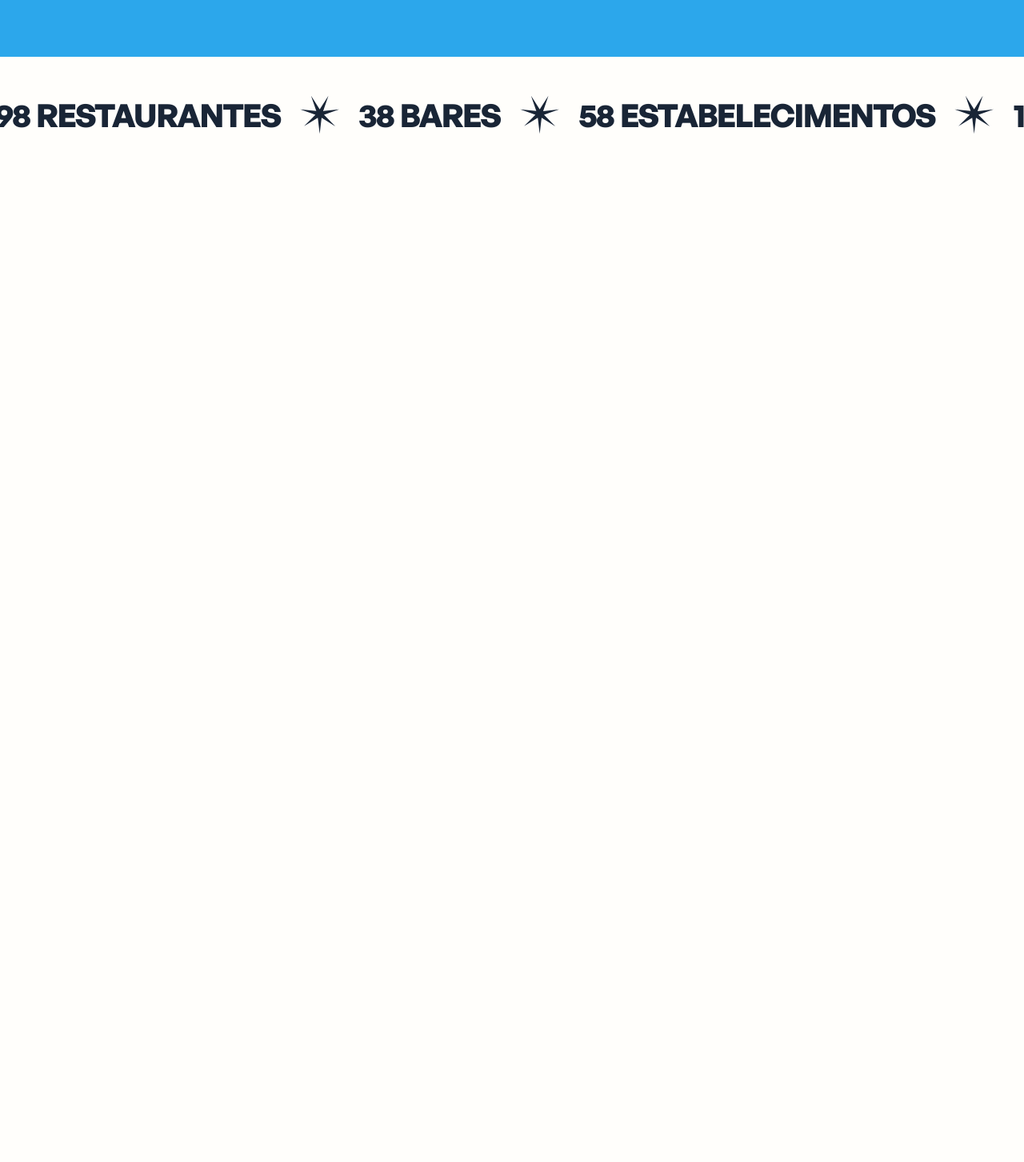
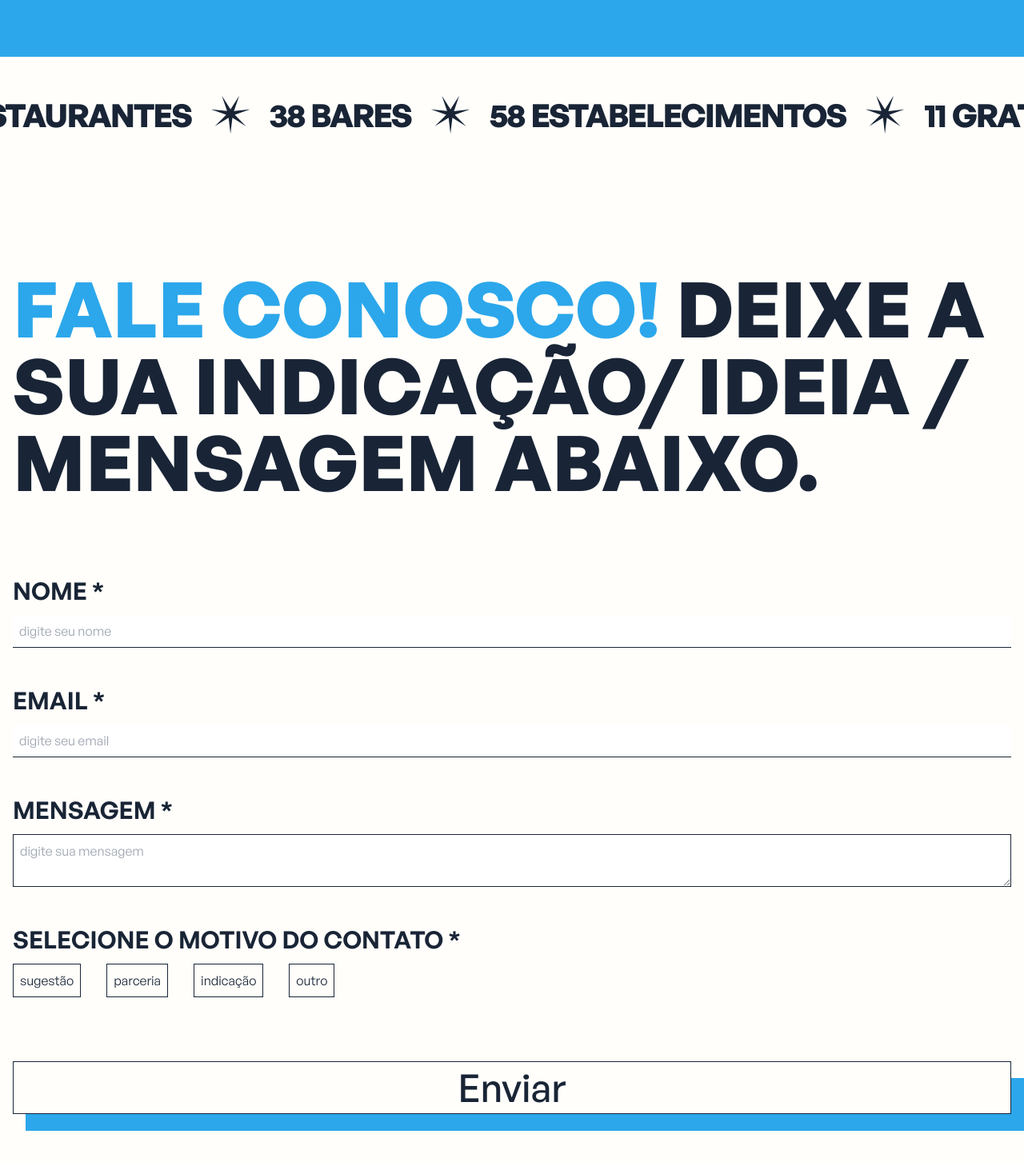
Before and after one commit to hicones/pime-bib, a Next.js app: page / in a window 1280 px wide. Shown: the part 697-2150 px from the top of the page at 80% size. Before the commit the page ends 1200 px from the top, so only its background shows below. Built offline with nearby package versions, Linux system fonts and the light colour scheme; no server answers.

Commit message:
feat: Add contact form

```diff
--- a/src/app/globals.css
+++ b/src/app/globals.css
@@ -25,11 +25,6 @@ body {
   @apply bg-background-100 text-fontcolor-100;
 }
 
-h1,
-.title {
-  @apply lg:text-8xl md:text-7xl text-3xl font-bold text-fontcolor-50 flex gap-2;
-}
-
 .parallax {
   z-index: -1;
   overflow: hidden;
@@ -52,6 +47,11 @@ h1,
   align-items: center;
 }
 
+h1,
+.title {
+  @apply lg:text-8xl md:text-7xl text-3xl font-bold text-fontcolor-50 flex gap-2;
+}
+
 .text1 {
   @apply font-medium text-2xl text-white;
 }
@@ -66,6 +66,18 @@ h1,
 
 .text4 {
   @apply font-semibold text-4xl text-fontcolor-100;
+}
+
+.text5 {
+  @apply lg:text-[5rem] md:text-4xl text-2xl font-bold;
+}
+
+.text6 {
+  @apply font-normal lg:text-3xl md:text-xl text-base;
+}
+
+label {
+  @apply font-semibold text-3xl text-fontcolor-100;
 }
 
 strong {
@@ -118,3 +130,25 @@ header#desktop {
 header#mobile {
   @apply flex lg:hidden;
 }
+
+header.showMenu {
+  @apply flex;
+}
+
+.formButton {
+  @apply bg-background-100 text-fontcolor-100 p-2 border border-fontcolor-100 font-medium text-5xl relative;
+  box-shadow: 16px 21px 0px 0px #2ca7eb;
+}
+
+.paulistinho {
+  @apply absolute bottom-20 left-8 lg:w-52 w-36 md:w-44;
+}
+
+.checkmark {
+  @apply p-2 cursor-pointer border border-fontcolor-100;
+  transition: all 0.2s ease-in-out;
+}
+
+.checked {
+  box-shadow: 8px 8px 0px 0px #2ca7eb;
+}
--- a/src/app/layout.tsx
+++ b/src/app/layout.tsx
@@ -3,6 +3,10 @@ import localFont from "next/font/local";
 import "./globals.css";
 import { Header } from "@/components/Header";
 import { MobileHeader } from "@/components/Header/MobileHeader";
+import { Footer } from "@/components/Home/Footer";
+import { ToastContainer } from "react-toastify";
+
+import "react-toastify/dist/ReactToastify.css";
 
 const generalSans = localFont({ src: "../fonts/GeneralSans.ttf" });
 
@@ -23,6 +27,8 @@ export default function RootLayout({
         <Header />
         <MobileHeader />
         {children}
+        <Footer />
+        <ToastContainer position="top-center" />
       </body>
     </html>
   );
--- a/src/app/page.tsx
+++ b/src/app/page.tsx
@@ -1,13 +1,15 @@
+import { ContactUs } from "@/components/Home/ContactUs";
 import { FirstSection } from "@/components/Home/FirstSection";
 import { SecondSection } from "@/components/Home/SecondSection";
 import { ThirdSection } from "@/components/Home/ThirdSection";
 
 export default function Home() {
   return (
-    <main className="flex min-h-screen flex-col items-center h-[150vh]">
+    <main className="flex min-h-screen flex-col items-center">
       <FirstSection />
       <SecondSection />
       <ThirdSection />
+      <ContactUs />
     </main>
   );
 }
--- a/src/components/Header/MobileHeader.tsx
+++ b/src/components/Header/MobileHeader.tsx
@@ -60,7 +60,7 @@ export const MobileHeader = () => {
           transition={{
             duration: 0.4,
           }}
-          className="fixed top-0 right-0 w-full h-screen bg-background-700 flex items-center justify-center"
+          className={`fixed top-0 right-0 w-full h-screen bg-background-700 flex items-center justify-center`}
         >
           <motion.ul
             initial={{
--- /dev/null
+++ b/src/components/Home/ContactUs/index.tsx
@@ -0,0 +1,155 @@
+"use client";
+
+import {
+  ContactUsSchema,
+  ContactUsZodType,
+} from "@/resolvers/contact-us-schema";
+import api from "@/services/api";
+import { zodResolver } from "@hookform/resolvers/zod";
+import { useEffect, useState } from "react";
+import { set, useForm } from "react-hook-form";
+import { toast } from "react-toastify";
+
+export const ContactUs = () => {
+  const [reasonList, setReasonList] = useState<string[]>([]);
+
+  const toggleReason = (reason: string) => {
+    if (reasonList?.includes(reason)) {
+      setReasonList(reasonList?.filter((item) => item !== reason));
+    } else {
+      setReasonList([...reasonList, reason]);
+    }
+  };
+
+  const form = useForm<ContactUsZodType>({
+    resolver: zodResolver(ContactUsSchema),
+    defaultValues: {
+      contact_reason: reasonList,
+    },
+  });
+  const {
+    formState: { errors },
+    handleSubmit,
+    setValue,
+    register,
+    reset,
+  } = form;
+
+  const onSubmit = async (data: ContactUsZodType) => {
+    try {
+      await api.post("/insertcontactus", data).then((response) => {
+        toast.success("Mensagem enviada com sucesso!");
+      });
+      setReasonList([]);
+      reset();
+    } catch (error) {
+      toast.error("Erro ao enviar mensagem!");
+    }
+  };
+
+  useEffect(() => {
+    if (reasonList) {
+      setValue("contact_reason", reasonList);
+    }
+  }, [reasonList, setValue]);
+
+  return (
+    <section
+      id="contactUs"
+      className="flex flex-col lg:pt-[7.5rem] pt-12 px-4 items-center gap-24 mb-12"
+    >
+      <p className="font-bold lg:text-8xl md:text-5xl text-2xl text-fontcolor-100 max-w-screen-xl">
+        <span className="text-background-700">FALE CONOSCO!</span> DEIXE A SUA
+        INDICAÇÃO/ IDEIA / MENSAGEM ABAIXO.
+      </p>
+      <form
+        onSubmit={handleSubmit(onSubmit)}
+        className="flex flex-col gap-12 w-full max-w-screen-xl"
+      >
+        <div className="flex flex-col gap-3">
+          <label htmlFor="name">NOME *</label>
+          <input
+            type="text"
+            id="name"
+            className="p-2 border-b border-b-fontcolor-100 outline-none focus-within:border-b-background-700 focus-within:border-b-2 transition duration-300"
+            placeholder="digite seu nome"
+            {...register("name")}
+          />
+          {errors.name && (
+            <span className="text-background-200">{errors.name?.message}</span>
+          )}
+        </div>
+        <div className="flex flex-col gap-3">
+          <label htmlFor="email">EMAIL *</label>
+          <input
+            type="text"
+            id="email"
+            className="p-2 border-b border-b-fontcolor-100 outline-none focus-within:border-b-background-700 focus-within:border-b-2 transition duration-300"
+            placeholder="digite seu email"
+            {...register("email")}
+          />
+          {errors.email && (
+            <span className="text-background-200">{errors.email?.message}</span>
+          )}
+        </div>
+        <div className="flex flex-col gap-3">
+          <label htmlFor="message">MENSAGEM *</label>
+          <textarea
+            className="p-2 border border-fontcolor-100 outline-none focus-within:border-background-700 focus-within:border-2 transition duration-300"
+            placeholder="digite sua mensagem"
+            id="message"
+            {...register("message")}
+          />
+          {errors.message && (
+            <span className="text-background-200">
+              {errors.message?.message}
+            </span>
+          )}
+        </div>
+        <div className="flex flex-col gap-3">
+          <label>SELECIONE O MOTIVO DO CONTATO *</label>
+          <ul className="flex items-center w-full lg:gap-8 md:gap-6 gap-4">
+            <span
+              className={`checkmark ${
+                reasonList?.includes("sugestão") && "checked"
+              }`}
+              onClick={() => toggleReason("sugestão")}
+            >
+              sugestão
+            </span>
+            <span
+              className={`checkmark ${
+                reasonList?.includes("parceria") && "checked"
+              }`}
+              onClick={() => toggleReason("parceria")}
+            >
+              parceria
+            </span>
+            <span
+              className={`checkmark ${
+                reasonList?.includes("indicação") && "checked"
+              }`}
+              onClick={() => toggleReason("indicação")}
+            >
+              indicação
+            </span>
+            <span
+              className={`checkmark ${
+                reasonList?.includes("outro") && "checked"
+              }`}
+              onClick={() => toggleReason("outro")}
+            >
+              outro
+            </span>
+          </ul>
+          {errors.contact_reason && (
+            <span className="text-background-200">
+              {errors.contact_reason?.message}
+            </span>
+          )}
+        </div>
+        <button className="formButton mt-8">Enviar</button>
+      </form>
+    </section>
+  );
+};
--- /dev/null
+++ b/src/components/Home/Footer/index.tsx
@@ -0,0 +1,12 @@
+/* eslint-disable @next/next/no-img-element */
+import { toast } from "react-toastify";
+export const Footer = () => {
+  return (
+    <footer className="flex items-center justify-center bg-background-700 p-8 mt-48 relative">
+      <img src="/paulistinho.svg" alt="paulistinho" className="paulistinho" />
+      <p className="text-center lg:text-2xl text-xl font-bold text-white">
+        TODOS DIREITOS RESERVADOS <br /> @paulistinho
+      </p>
+    </footer>
+  );
+};
--- /dev/null
+++ b/src/resolvers/contact-us-schema.ts
@@ -0,0 +1,10 @@
+import * as z from "zod";
+
+export const ContactUsSchema = z.object({
+  name: z.string().min(3, "O nome deve ter no mínimo 3 caracteres"),
+  email: z.string().email("O e-mail deve ser válido"),
+  message: z.string().min(10, "A mensagem deve ter no mínimo 10 caracteres"),
+  contact_reason: z.array(z.string()).min(1, "Selecione pelo menos uma opção"),
+});
+
+export type ContactUsZodType = z.infer<typeof ContactUsSchema>;
--- /dev/null
+++ b/src/services/api.ts
@@ -0,0 +1,11 @@
+import axios from "axios";
+
+const api = axios.create({
+  baseURL: "https://api.bomibarato.com/api/rest",
+  headers: {
+    "Content-Type": "application/json",
+    "x-hasura-admin-secret": process.env.NEXT_PUBLIC_API_SECRET,
+  },
+});
+
+export default api;
```
Also changed, not shown: package.json (+6 -1 lines), public/paulistinho.svg (added), 1 other file (tests, documents, lock files or other folders).
